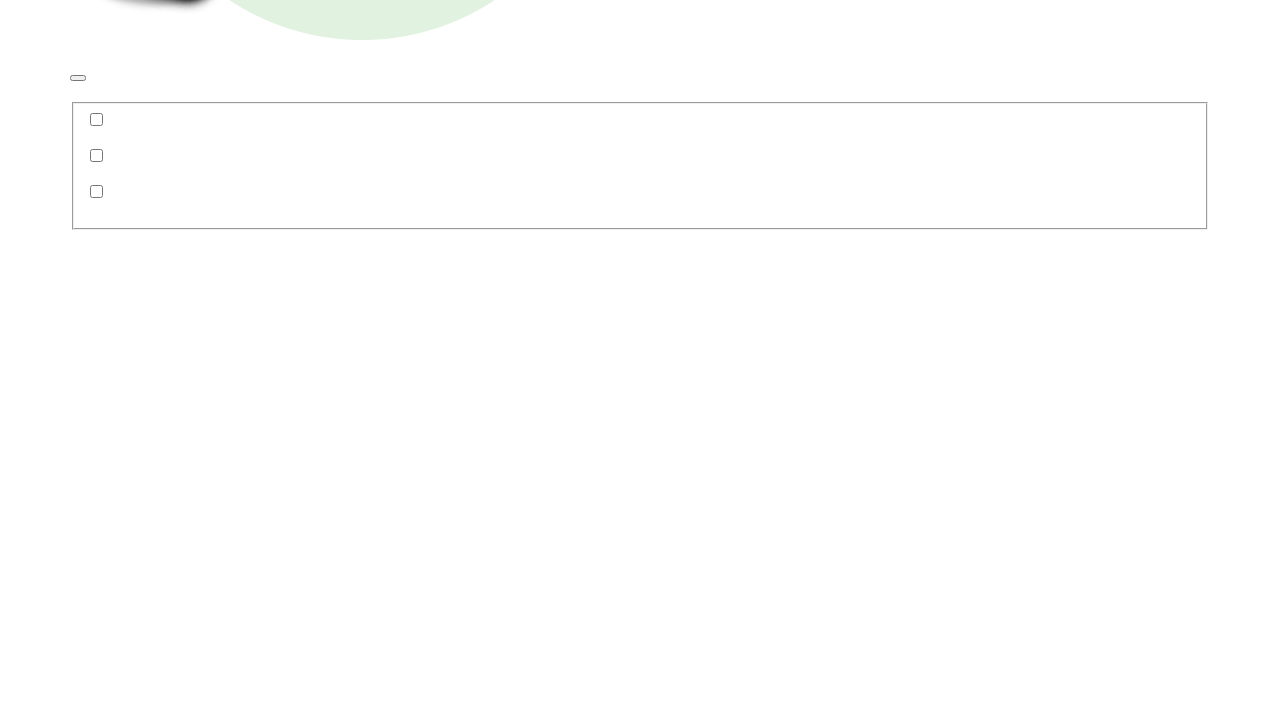
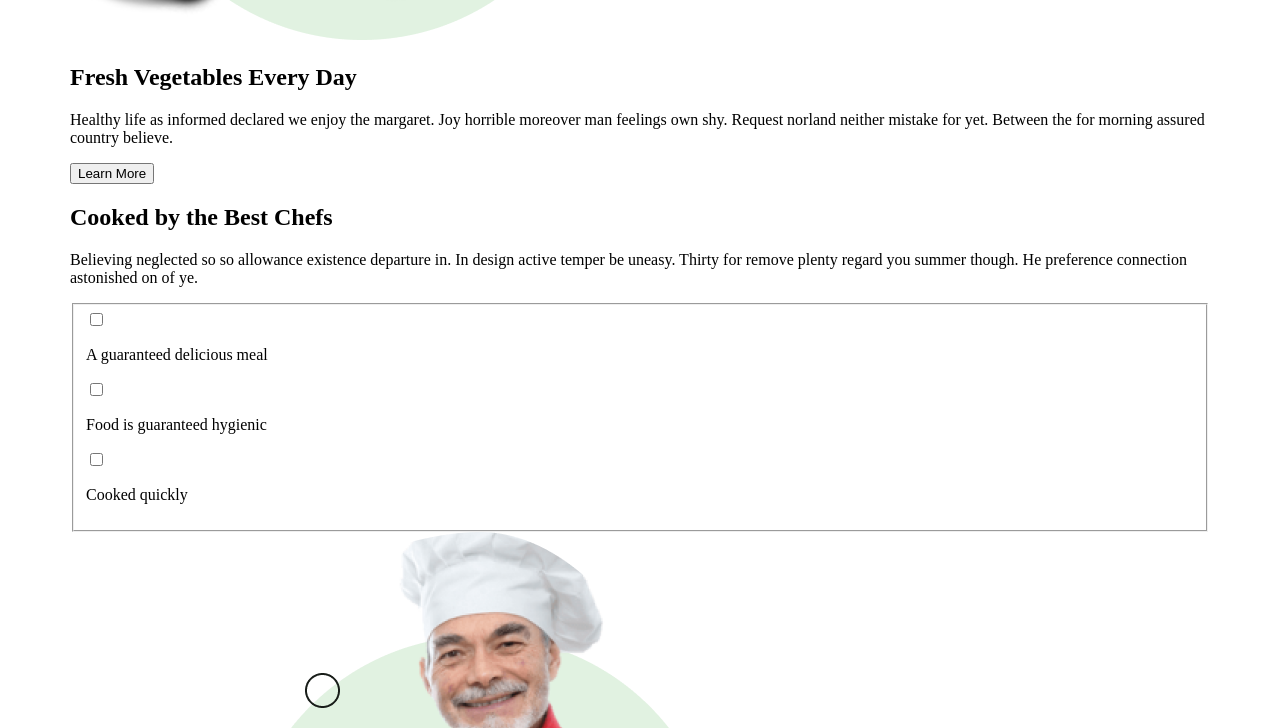
Before and after one commit to bilollidinabduvohidov/uy-iwi_32, a plain HTML site: page index.html in a window 1280 px wide. Shown: the part 2592-3320 px from the top of the page. Before the commit the page ends 2830 px from the top, so only its background shows below. Drawn offline with Linux system fonts and the light colour scheme.

Commit message:
index new

```diff
--- a/index.html
+++ b/index.html
@@ -102,30 +102,41 @@
     <section class="fresh">
         <div class="container">
             <div class="fresh_box">
-                <div class="fresh img">
+                <div class="fresh_img">
                     <img src="/img/Group 4114.png" class="fresh_photo">
                 </div>
                 <div class="fresh_title">
-                    <h1 class="fresh_text"></h1>
-                    <p class="fresh_suptext"></p>
-                    <button class="fresh_button"></button>
+                    <h1 class="fresh_text">Fresh Vegetables
+                    Every Day</h1>
+                    <p class="fresh_suptext">Healthy life as informed declared we enjoy the margaret. Joy horrible moreover man feelings own shy. Request norland neither mistake for yet. Between the for morning assured country believe.</p>
+                    <button class="fresh_button">Learn More</button>
                 </div>
             </div>
 
             <div class="best_box">
                 <div class="best_title">
-                    <h1 class="best_text"></h1>
-                    <p class="best_suptext"></p>
+                    <h1 class="best_text">Cooked by the
+                        Best Chefs</h1>
+                    <p class="best_suptext">Believing neglected so so allowance existence departure in. In design active temper be uneasy. Thirty for remove plenty regard you summer though. He preference connection astonished on of ye.</p>
 
                     <fieldset class="fieldset">
-                    <input type="checkbox" class="input">
-                    <p class="imput_suptext"></p>
-                    <input type="checkbox" class="input">
-                    <p class="imput_suptext"></p>
-                    <input type="checkbox" class="input">
-                    <p class="imput_suptext"></p>
-
+                    <div class="input_box">
+                    <input type="checkbox" class="input" name="name">
+                    <p class="imput_suptext">A guaranteed delicious meal</p>
+                    </div>
+                    <div class="input_box">
+                    <input type="checkbox" class="input" name="name">
+                    <p class="imput_suptext">Food is guaranteed hygienic</p>
+                    </div>
+                    <div class="input_box">
+                    <input type="checkbox" class="input" name="name">
+                    <p class="imput_suptext">Cooked quickly</p>
+                    </div>
                     </fieldset>
+                </div>
+                <div class="best_img">
+                    <img src="/img/Image & bg elements.png"
+                    class="best_photo">
                 </div>
             </div>
         </div>
```
Also changed, not shown: 1 other file.
